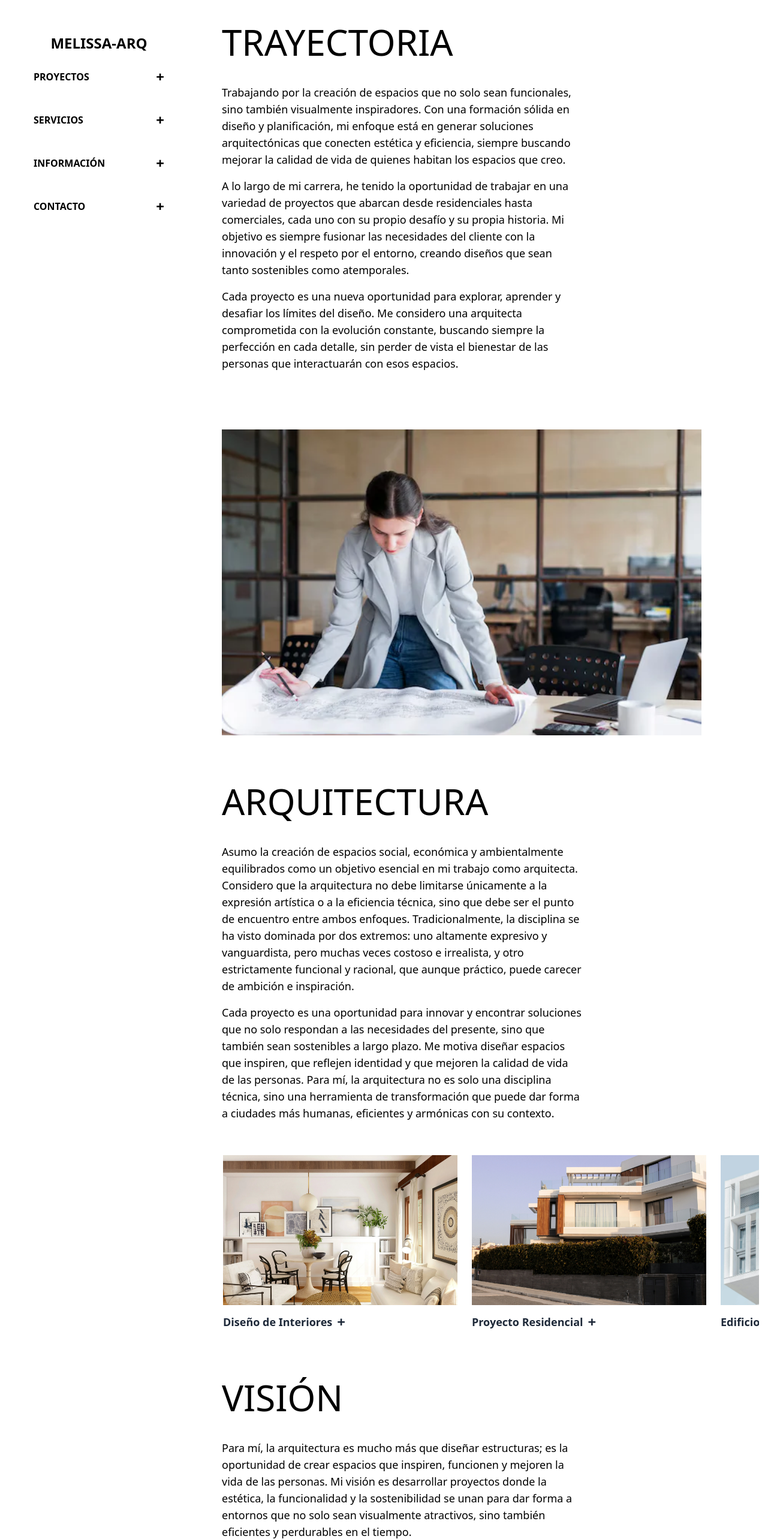
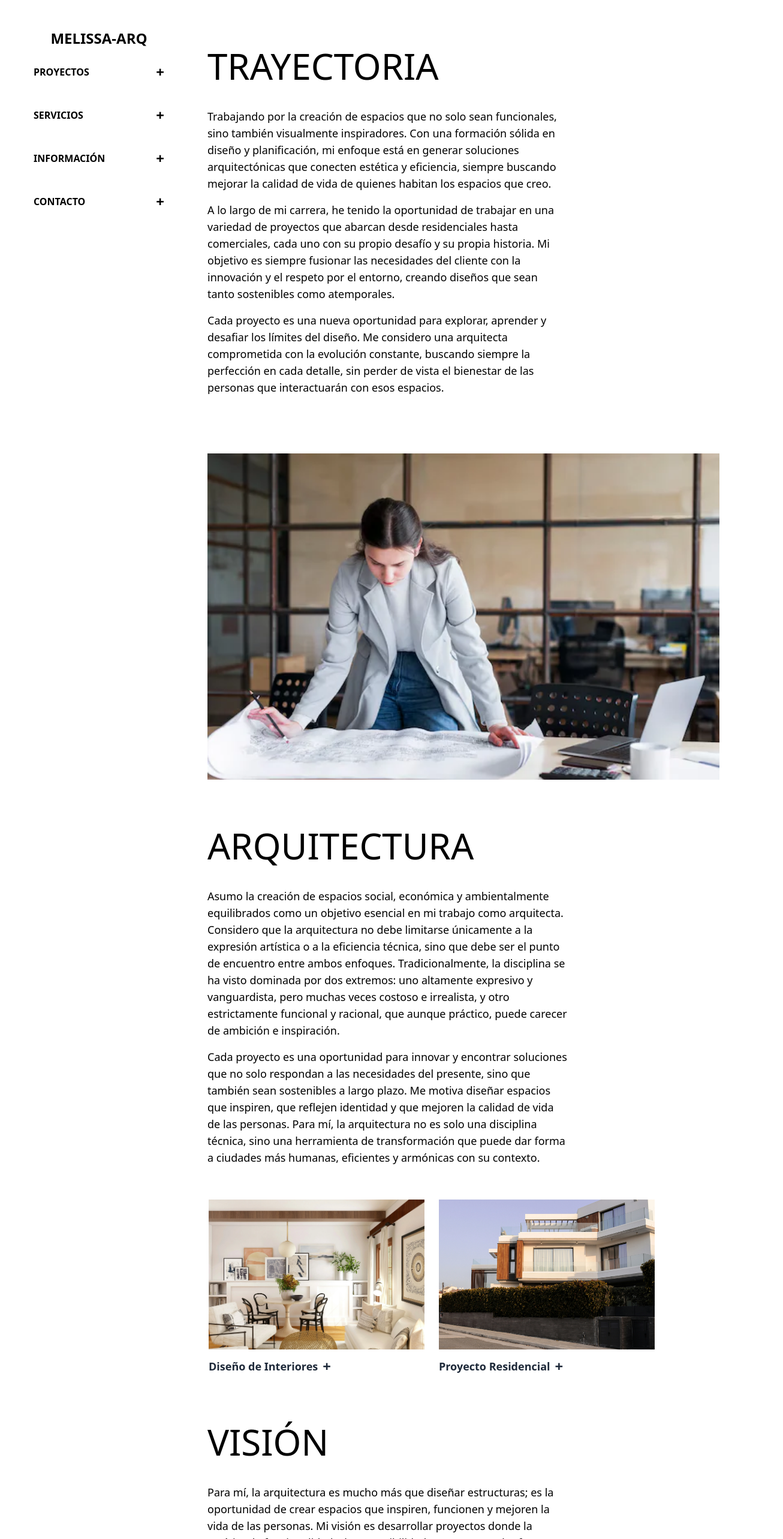
Before and after one commit to Soy-Mauricio/ArquiMelissa, a React (Vite) app: page /information in a window 1280 px wide. Shown: the top 2566 px of the page at 60% size, 1306 px wide, since content can reach past the window. Built offline with nearby package versions, Linux system fonts and the light colour scheme.

Commit message:
Finalización de vista Informacion 1.1

```diff
--- a/src/components/Navbar/Navbar.tsx
+++ b/src/components/Navbar/Navbar.tsx
@@ -9,6 +9,7 @@ export default function Navbar() {
     {
       title: "PROYECTOS",
       links: [
+        { name: "Todos", path: "/interiores" },
         { name: "Interiores", path: "/interiores" },
         { name: "Comerciales", path: "/comerciales" },
       ],
@@ -25,10 +26,9 @@ export default function Navbar() {
     {
       title: "INFORMACIÓN",
       links: [
-        { name: "Trayectoria", path: "/Information" },
-        { name: "Arquitectura", path: "/arquitectura" },
-        { name: "Visión", path: "/vision" },
-        { name: "Proyectos", path: "/proyectos" },
+        { name: "Trayectoria", path: "/Information#trayectoria" },
+        { name: "Arquitectura", path: "/Information#arquitectura" },
+        { name: "Visión", path: "/Information#vision" },
         { name: "Certificaciones", path: "/certificaciones" },
       ],
     },
@@ -59,7 +59,7 @@ export default function Navbar() {
             lg:w-auto lg:h-auto lg:relative lg:bg-white z-50 transform transition-transform duration-700 ease-in-out flex justify-center items-center lg:block
             ${isOpen ? "translate-x-0" : "-translate-x-full lg:translate-x-0"}`}
         >
-          <div className="flex flex-col items-center lg:items-start text-center lg:text-left space-y-6 py-6 lg:mt-8">
+          <div className="flex flex-col items-center lg:items-start text-center lg:text-left space-y-6 lg:mt-12">
             {/* Logo centrado en pantallas grandes */}
             <div className="hidden lg:flex justify-center w-full mb-4">
               <Link to="/home" className="text-2xl font-bold">MELISSA-ARQ</Link>
--- a/src/components/Props/SectInformation.tsx
+++ b/src/components/Props/SectInformation.tsx
@@ -7,7 +7,7 @@ interface InfoProps {
     return (
 
         <div className="flex flex-col">
-            <div className="lg:mt-0 mt-20">
+            <div className="mt-20">
                 <h1 className="font-light lg:text-6xl md:text-6xl text-4xl">{title}</h1>
             </div>
 
--- a/src/components/Slide/ImageSlider.tsx
+++ b/src/components/Slide/ImageSlider.tsx
@@ -40,7 +40,7 @@ export default function ImageSlider({ slides }: ImageSliderProps) {
   };
 
   return (
-    <div className="w-full max-w-4xl mt-10">
+    <div className="w-full max-w-3xl mt-10">
       <Slider {...settings}>
         {slides.map((slide, index) => (
           <div key={index} className="w-full slick-slide md:pr-6 md:ml-0.5">
--- a/src/layouts/MainLayout.tsx
+++ b/src/layouts/MainLayout.tsx
@@ -10,7 +10,7 @@ const MainLayout: React.FC<MainLayoutProps> = ({ children }) => {
   return (
     <section className="padre flex flex-col lg:flex-row min-h-screen max-w-[1200px] mx-auto w-full">
       {/* Navbar fijo a la izquierda en pantallas grandes */}
-      <div className="w-full lg:w-[250px] flex-shrink-0 mr-10">
+      <div className="w-full lg:w-[250px] flex-shrink-0 mr-4">
         <Navbar />
       </div>
 
@@ -22,7 +22,7 @@ const MainLayout: React.FC<MainLayoutProps> = ({ children }) => {
           </main>
         </section>
 
-        <section className="lg:mt-20">
+        <section className="lg:mt-20 lg:ml-0 md:ml-10">
           {/* Footer abajo */}
           <Footer />
         </section>
--- a/src/pages/Home.tsx
+++ b/src/pages/Home.tsx
@@ -13,7 +13,7 @@ const Home: React.FC = () => {
 
   return (
     <MainLayout>
-      <div className="container mx-auto p-4 lg:mt-10 mt-20">
+      <div className="mx-auto p-4 lg:mt-10 mt-20">
         <div className="columns-1 sm:columns-2 lg:columns-3 gap-1">
           {images.map((image) => (
             <div key={image.id} className="mb-1 break-inside-avoid">
--- a/src/pages/Information.tsx
+++ b/src/pages/Information.tsx
@@ -1,4 +1,5 @@
-import React from "react";
+import React, { useEffect } from "react";
+import { useLocation } from "react-router-dom";
 import MainLayout from "../layouts/MainLayout";
 import ImageSlider from "../components/Slide/ImageSlider";
 import Info from "../components/Props/SectInformation";
@@ -40,11 +41,24 @@ const slidesOne = [
   ];
 
 const Information: React.FC = () => {
+
+  const location = useLocation();
+
+  useEffect(() => {
+    if (location.hash) {
+      const element = document.getElementById(location.hash.substring(1));
+      if (element) {
+        element.scrollIntoView({ behavior: "smooth" });
+      }
+    }
+  }, [location]);
+
+
   return (
     <MainLayout>
 
-        <section className="lg:px-10 md:px-6 px-4">
-            <div className="mt-10">
+      <section className="mx-auto lg:px-10 md:px-8 px-6">
+        <div id="trayectoria">
           <Info
               title="TRAYECTORIA"
               content={[
@@ -54,12 +68,12 @@ const Information: React.FC = () => {
               ]}
           />
 
-                <div className="flex justify-start mt-20 lg:w-[800px] md:w-full">
+          <div className="flex justify-start mt-20 w-full">
               <img src="/src/assets/img/Arquitecta.webp" alt="Aruitecta-Melissa" className="object-cover w-full"/>
           </div>
         </div>
 
-            <div className="mt-20">
+        <div id="arquitectura">
           <Info
               title="ARQUITECTURA"
               content={[
@@ -71,7 +85,7 @@ const Information: React.FC = () => {
           <ImageSlider slides={slidesOne} />
         </div>
 
-            <div className="mt-20">
+        <div id="vision">
           <Info
               title="VISIÓN"
               content={[
```
Lines whose indentation alone changed are shown as unchanged.
